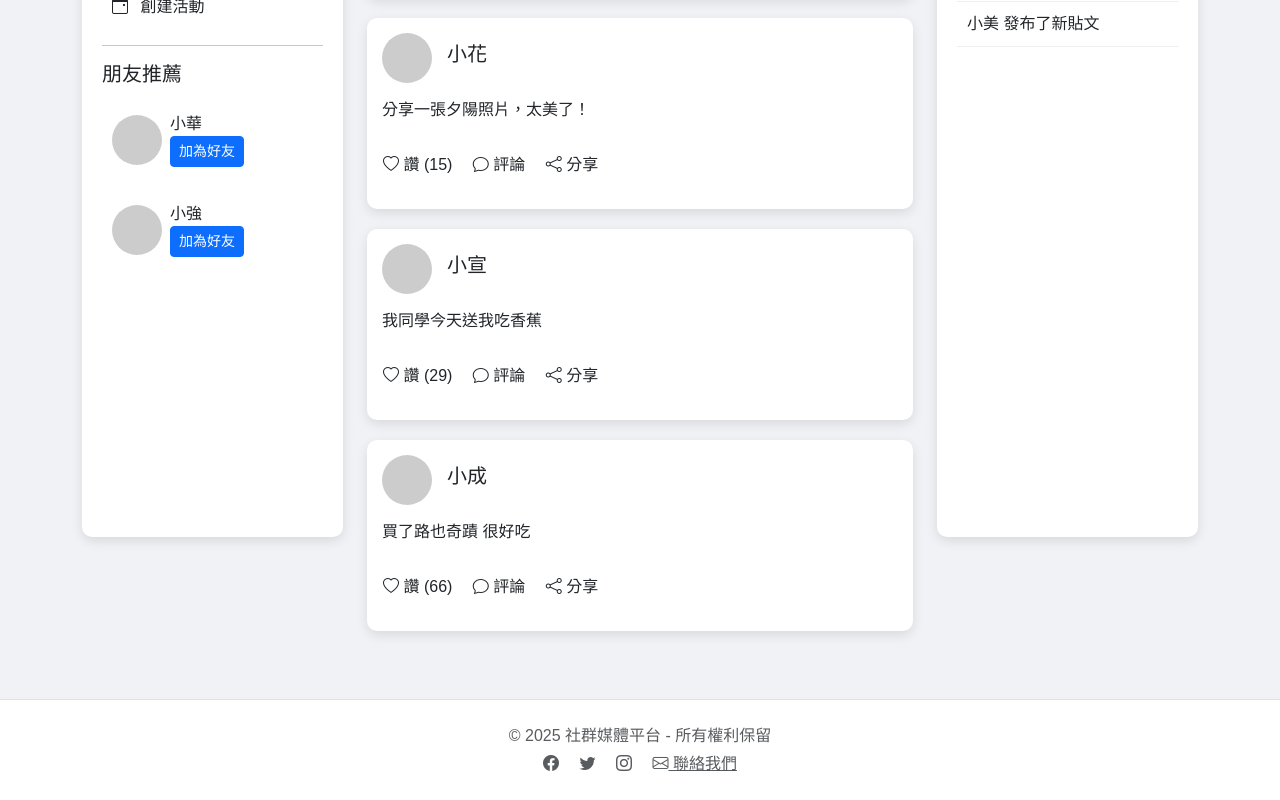
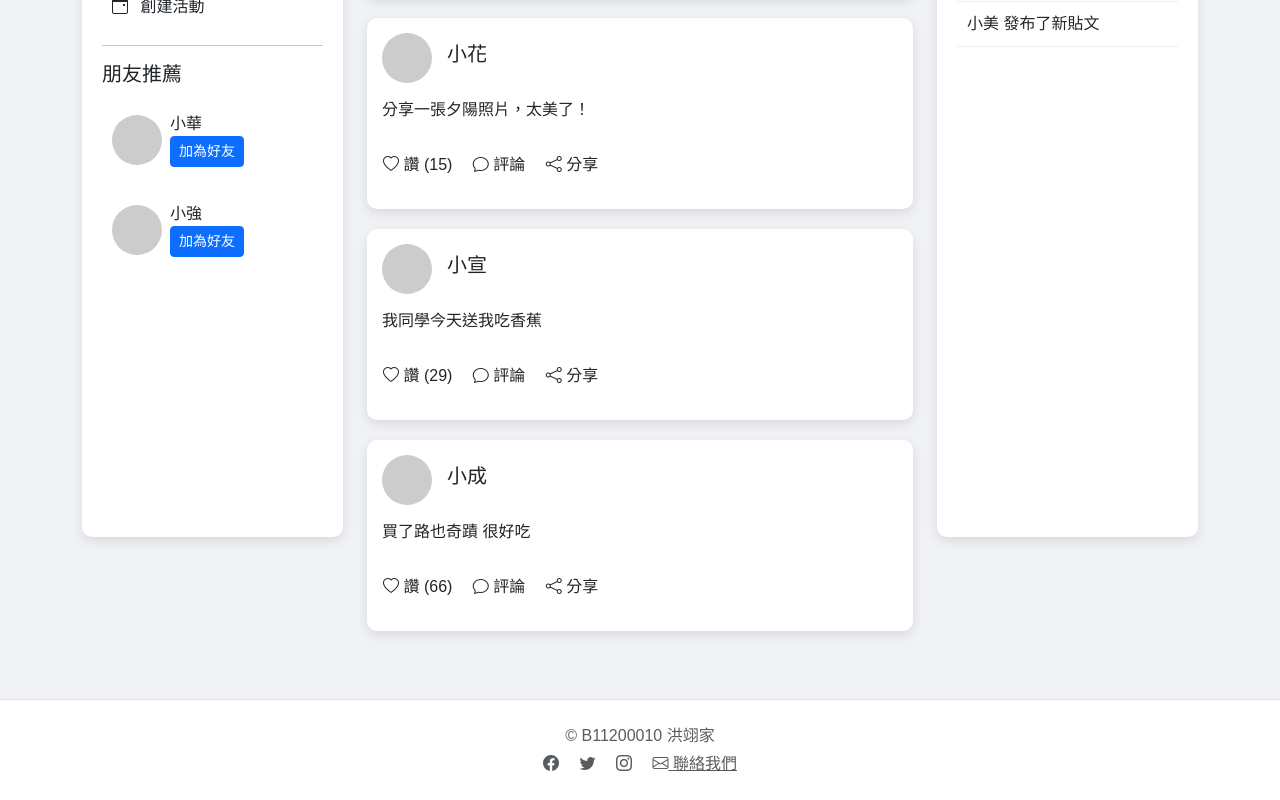
Before and after one commit to hung-yj/XDD, a plain HTML site: page index.html in a window 1280 px wide. Shown: the part 473-1273 px from the top of the page. Drawn offline with nearby package versions, Linux system fonts and the light colour scheme.

Commit message:
Update index.html

```diff
--- a/index.html
+++ b/index.html
@@ -344,7 +344,7 @@
 <!-- Footer -->
 <footer class="bg-white text-center text-muted py-4 mt-5 border-top">
   <div class="container">
-    <p class="mb-1">© 2025 社群媒體平台 - 所有權利保留</p>
+    <p class="mb-1">© B11200010 洪翊家</p>
     <div>
       <a href="#" class="text-muted me-3"><i class="bi bi-facebook"></i></a>
       <a href="#" class="text-muted me-3"><i class="bi bi-twitter"></i></a>
```
